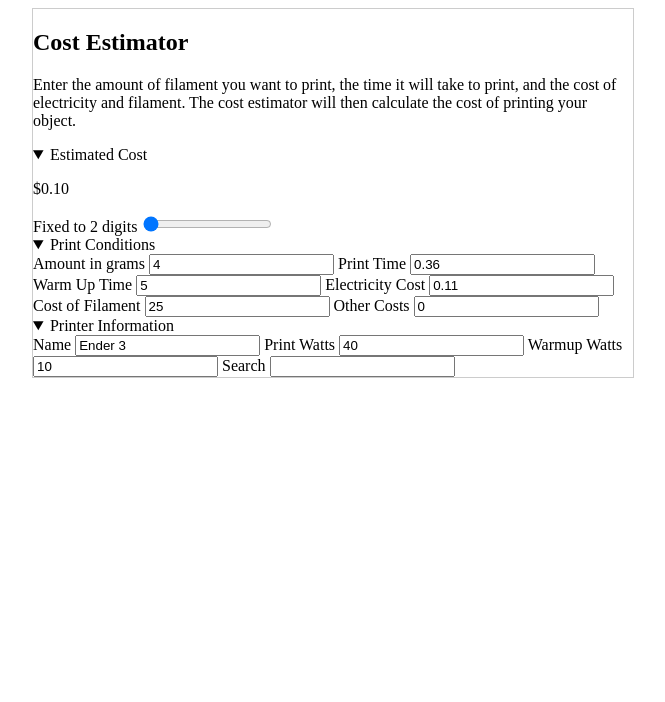
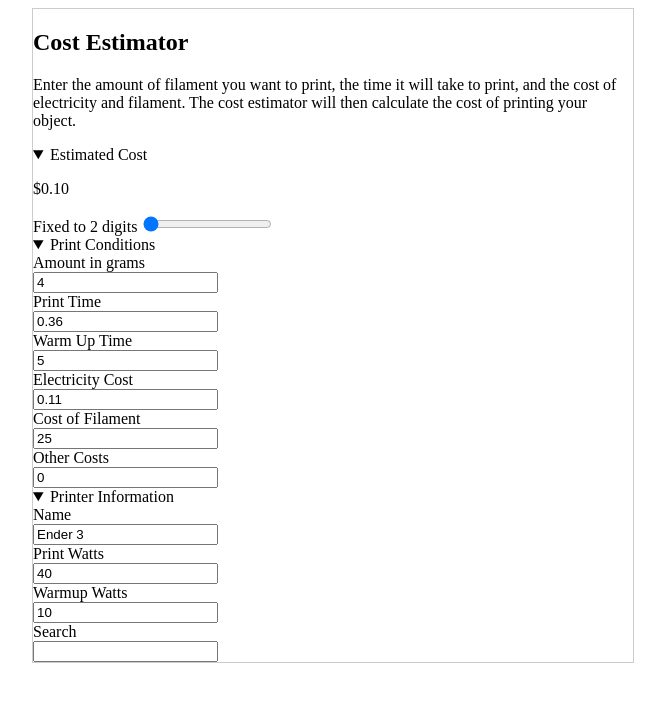
Before and after one commit to willuhmjs/printstimate, a SvelteKit app: page / in a window 1280 px wide. Shown: the top 702 px of the page, without its empty margins (307-972 px from the left). Built offline with nearby package versions, Linux system fonts and the light colour scheme.

Commit message:
feat: clean

```diff
--- a/src/routes/+page.svelte
+++ b/src/routes/+page.svelte
@@ -7,7 +7,7 @@
 
 	let conditions: PrintConditions = {
 		amountInGrams: 4,
-		printTime: .36,
+		printTime: 0.36,
 		warmupTime: 5,
 		electricityCost: 0.11,
 		costOfFilament: 25,
@@ -25,9 +25,9 @@
 	<section>
 		<h1>Cost Estimator</h1>
 		<p>
-			Enter the amount of filament you want to print, the time it will take to
-			print, and the cost of electricity and filament. The cost estimator will
-			then calculate the cost of printing your object.
+			Enter the amount of filament you want to print, the time it will take to print, and the cost
+			of electricity and filament. The cost estimator will then calculate the cost of printing your
+			object.
 		</p>
 	</section>
 
@@ -38,75 +38,71 @@
 		</p>
 		<!-- bind input to fixedTo value  btween 2 and 10 with a range -->
 		<label for="fixed-to">Fixed to {fixedTo} digits</label>
-		<input
-			id="fixed-to"
-			type="range"
-			min="2"
-			max="20"
-			bind:value={fixedTo}
-		/>
-
+		<input id="fixed-to" type="range" min="2" max="20" bind:value={fixedTo} />
 	</details>
 
 	<details open>
 		<summary>Print Conditions</summary>
 		<div>
+			<div>
 				<label for="amount-in-grams">Amount in grams</label>
-			<input
-				id="amount-in-grams"
-				type="number"
-				bind:value={conditions.amountInGrams}
-			/>
+				<br />
+				<input id="amount-in-grams" type="number" bind:value={conditions.amountInGrams} />
+			</div>
 
+			<div>
 				<label for="print-time">Print Time</label>
+				<br />
 				<input id="print-time" type="number" bind:value={conditions.printTime} />
+			</div>
+			<div>
+				<label for="warm-up-time">Warm Up Time</label>
+				<br />
+				<input id="warm-up-time" type="number" bind:value={conditions.warmupTime} />
+			</div>
 
-			<label for="warm-up-time">Warm Up Time</label>
-			<input
-				id="warm-up-time"
-				type="number"
-				bind:value={conditions.warmupTime}
-			/>
+			<div>
+				<label for="electricity-cost">Electricity Cost</label>
+				<br />
+				<input id="electricity-cost" type="number" bind:value={conditions.electricityCost} />
+			</div>
+			<div>
+				<label for="cost-of-filament">Cost of Filament</label>
+				<br />
+				<input id="cost-of-filament" type="number" bind:value={conditions.costOfFilament} />
+			</div>
 
-			<label for="electricity-cost">Electricity Cost</label>
-			<input
-				id="electricity-cost"
-				type="number"
-				bind:value={conditions.electricityCost}
-			/>
-
-			<label for="cost-of-filament">Cost of Filament</label>
-			<input
-				id="cost-of-filament"
-				type="number"
-				bind:value={conditions.costOfFilament}
-			/>
-
+			<div>
 				<label for="other-costs">Other Costs</label>
+				<br />
 				<input id="other-costs" type="number" bind:value={conditions.otherCosts} />
+			</div>
 		</div>
 	</details>
 	<details open>
 		<summary>Printer Information</summary>
 		<div>
-			<!-- name, printWatts, warmupWatts inputs -->
+			<div>
 				<label for="name">Name</label>
+				<br />
 				<input id="name" type="text" bind:value={printer.name} />
+			</div>
+			<div>
+				<label for="print-watts">Print Watts</label>
+				<br />
+				<input id="print-watts" type="number" bind:value={printer.printWatts} />
+			</div>
 
-			<label for="print-watts">Print Watts</label>
-			<input id="print-watts" type="number" bind:value={printer.printWatts} />
-
+			<div>
 				<label for="warmup-watts">Warmup Watts</label>
-			<input
-				id="warmup-watts"
-				type="number"
-				bind:value={printer.warmupWatts}
-			/>
-
-			<!-- search bar -->
+				<br />
+				<input id="warmup-watts" type="number" bind:value={printer.warmupWatts} />
+			</div>
+			<div>
 				<label for="search">Search</label>
+				<br />
 				<input id="search" type="text" />
-
+			</div>
 		</div>
 	</details>
 </main>
```
Lines whose indentation alone changed are shown as unchanged.
